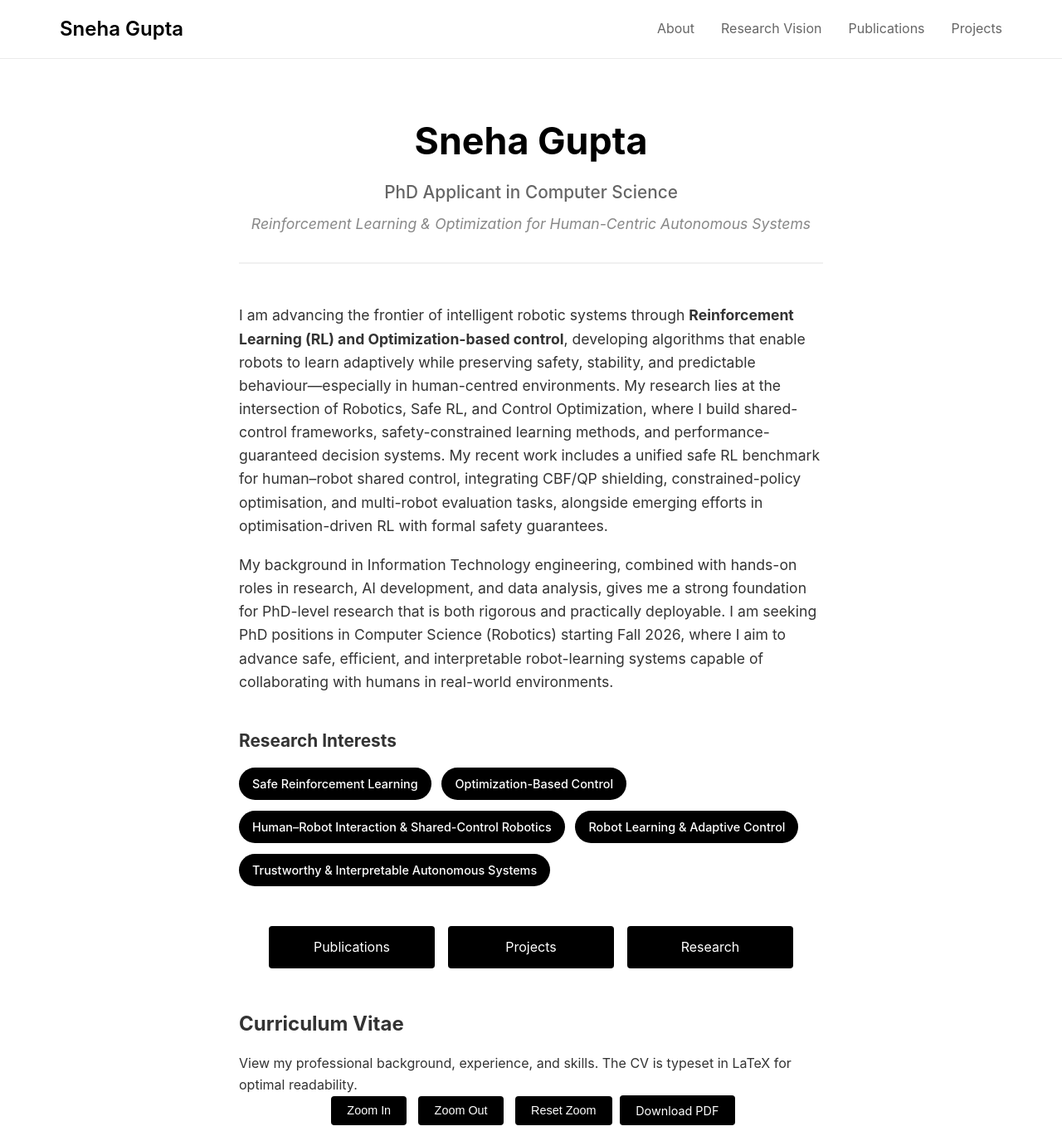
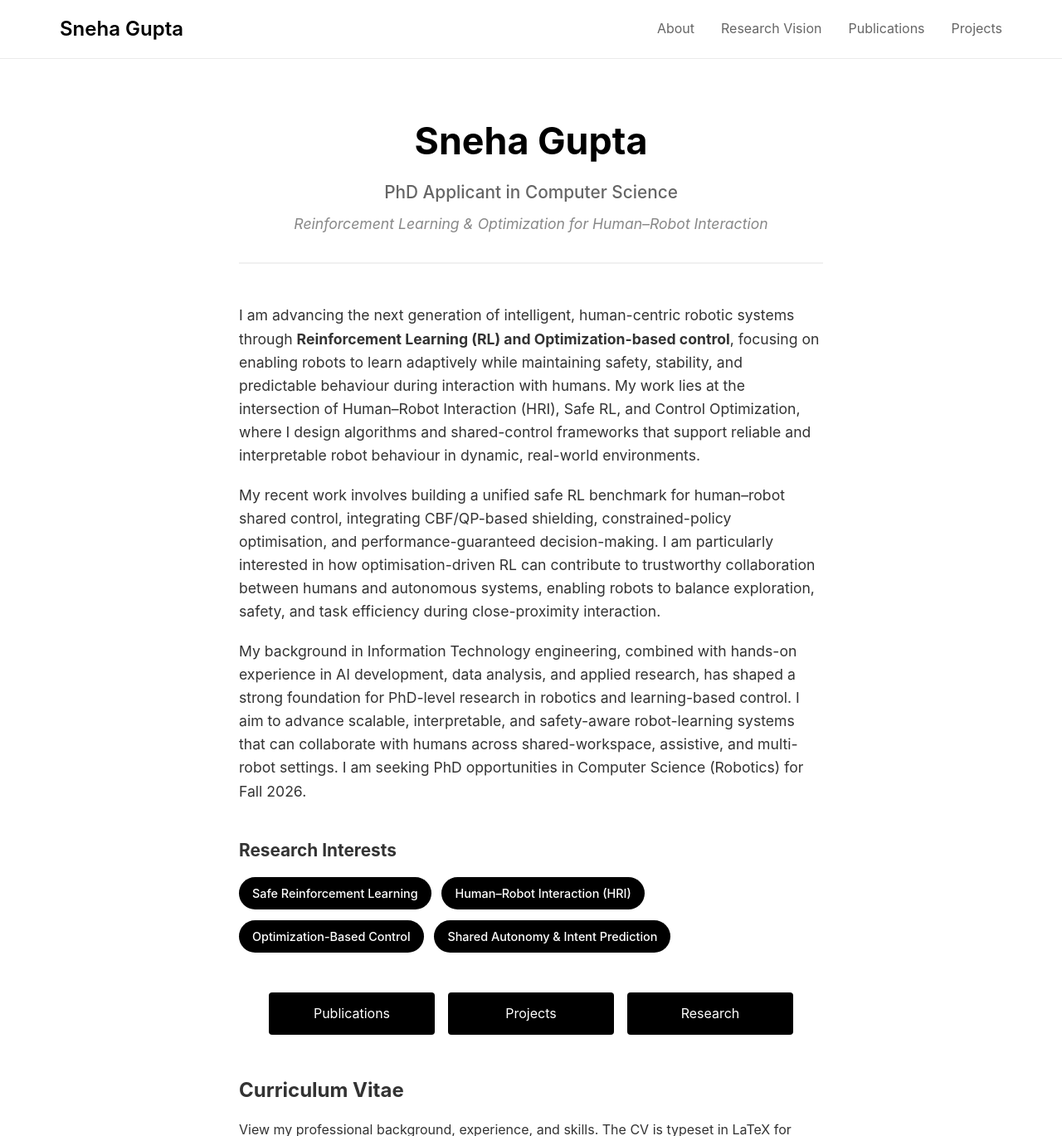
Before and after one commit to sneha205985/Sneha.Gupta, a Jekyll site: the page built from index.md, in a window 1280 px wide and 1400 px high, cut to the strip 0-1369 px from the top of the window. Shown: the whole strip at 83% size. Built offline with Jekyll 4.4.1, drawn with Linux system fonts in a browser that asks for light colours.

Commit message:
Updated website content

```diff
--- a/index.md
+++ b/index.md
@@ -8,15 +8,17 @@ title: Sneha Gupta
     <header class="landing-header">
         <h1>Sneha Gupta</h1>
         <p class="header-subtitle">PhD Applicant in Computer Science</p>
-        <p class="header-focus">Reinforcement Learning & Optimization for Human-Centric Autonomous Systems</p>
+        <p class="header-focus">Reinforcement Learning & Optimization for Human–Robot Interaction</p>
     </header>
 
    <!-- About Me Section -->
 <section class="about-section">
     <div class="about-content">
-        <p>I am advancing the frontier of intelligent robotic systems through <strong>Reinforcement Learning (RL) and Optimization-based control</strong>, developing algorithms that enable robots to learn adaptively while preserving safety, stability, and predictable behaviour—especially in human-centred environments. My research lies at the intersection of Robotics, Safe RL, and Control Optimization, where I build shared-control frameworks, safety-constrained learning methods, and performance-guaranteed decision systems. My recent work includes a unified safe RL benchmark for human–robot shared control, integrating CBF/QP shielding, constrained-policy optimisation, and multi-robot evaluation tasks, alongside emerging efforts in optimisation-driven RL with formal safety guarantees.</p>
+        <p>I am advancing the next generation of intelligent, human-centric robotic systems through <strong>Reinforcement Learning (RL) and Optimization-based control</strong>, focusing on enabling robots to learn adaptively while maintaining safety, stability, and predictable behaviour during interaction with humans. My work lies at the intersection of Human–Robot Interaction (HRI), Safe RL, and Control Optimization, where I design algorithms and shared-control frameworks that support reliable and interpretable robot behaviour in dynamic, real-world environments.</p>
 
-        <p>My background in Information Technology engineering, combined with hands-on roles in research, AI development, and data analysis, gives me a strong foundation for PhD-level research that is both rigorous and practically deployable. I am seeking PhD positions in Computer Science (Robotics) starting Fall 2026, where I aim to advance safe, efficient, and interpretable robot-learning systems capable of collaborating with humans in real-world environments.</p>
+        <p>My recent work involves building a unified safe RL benchmark for human–robot shared control, integrating CBF/QP-based shielding, constrained-policy optimisation, and performance-guaranteed decision-making. I am particularly interested in how optimisation-driven RL can contribute to trustworthy collaboration between humans and autonomous systems, enabling robots to balance exploration, safety, and task efficiency during close-proximity interaction.</p>
+
+        <p>My background in Information Technology engineering, combined with hands-on experience in AI development, data analysis, and applied research, has shaped a strong foundation for PhD-level research in robotics and learning-based control. I aim to advance scalable, interpretable, and safety-aware robot-learning systems that can collaborate with humans across shared-workspace, assistive, and multi-robot settings. I am seeking PhD opportunities in Computer Science (Robotics) for Fall 2026.</p>
     </div>
 
         <!-- Research Interests Only -->
@@ -24,10 +26,9 @@ title: Sneha Gupta
             <h3>Research Interests</h3>
             <div class="interests-grid">
                 <span class="interest-tag">Safe Reinforcement Learning</span>
+                <span class="interest-tag">Human–Robot Interaction (HRI)</span>
                 <span class="interest-tag">Optimization-Based Control</span>
-                <span class="interest-tag">Human–Robot Interaction & Shared-Control Robotics</span>
-                <span class="interest-tag">Robot Learning & Adaptive Control</span>
-                <span class="interest-tag">Trustworthy & Interpretable Autonomous Systems</span>
+                <span class="interest-tag">Shared Autonomy & Intent Prediction</span>
             </div>
         </div>
     </section>
```
Also changed, not shown: research.md (+5 -3 lines).
